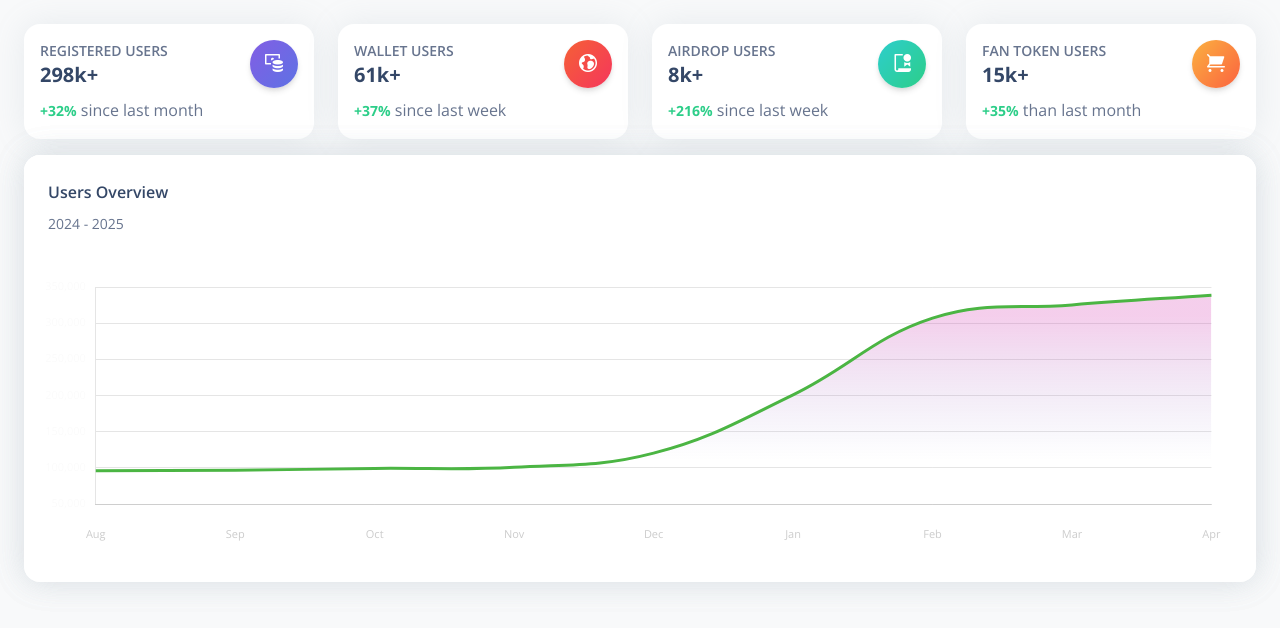
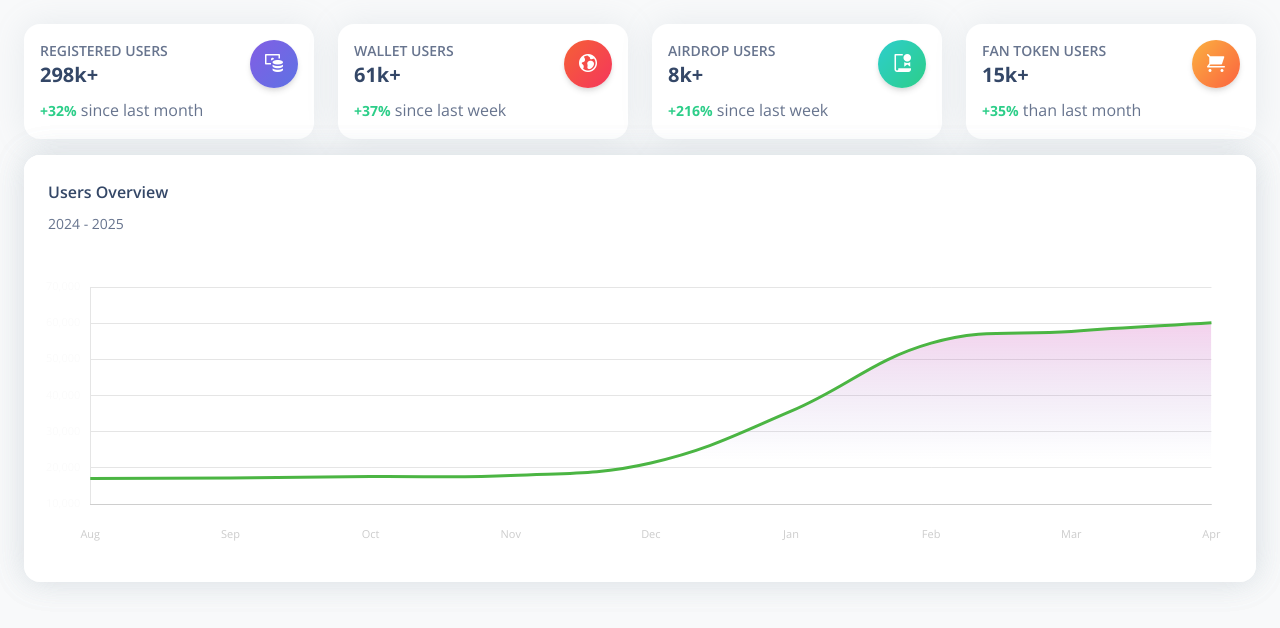
Before and after one commit to yang-tech-xyz/dashboard, a Vue app: page /dashboard-default in a window 1280 px wide. Shown: the top 628 px of the page. Built offline with nearby package versions, Linux system fonts and the light colour scheme.

Commit message:
update data

```diff
--- a/src/views/Dashboard.vue
+++ b/src/views/Dashboard.vue
@@ -88,7 +88,7 @@ import GradientLineChart from "@/examples/Charts/GradientLineChart.vue";
                   datasets: [
                     {
                       label: 'new users',
-                      data: [96123, 96723, 99162, 100744, 120321, 200985, 306987, 325267, 338625],
+                      data: [17065, 17165, 17595, 17880, 21350, 35660, 54480, 57720, 60085],
                     },
                   ],
                 }"
```
